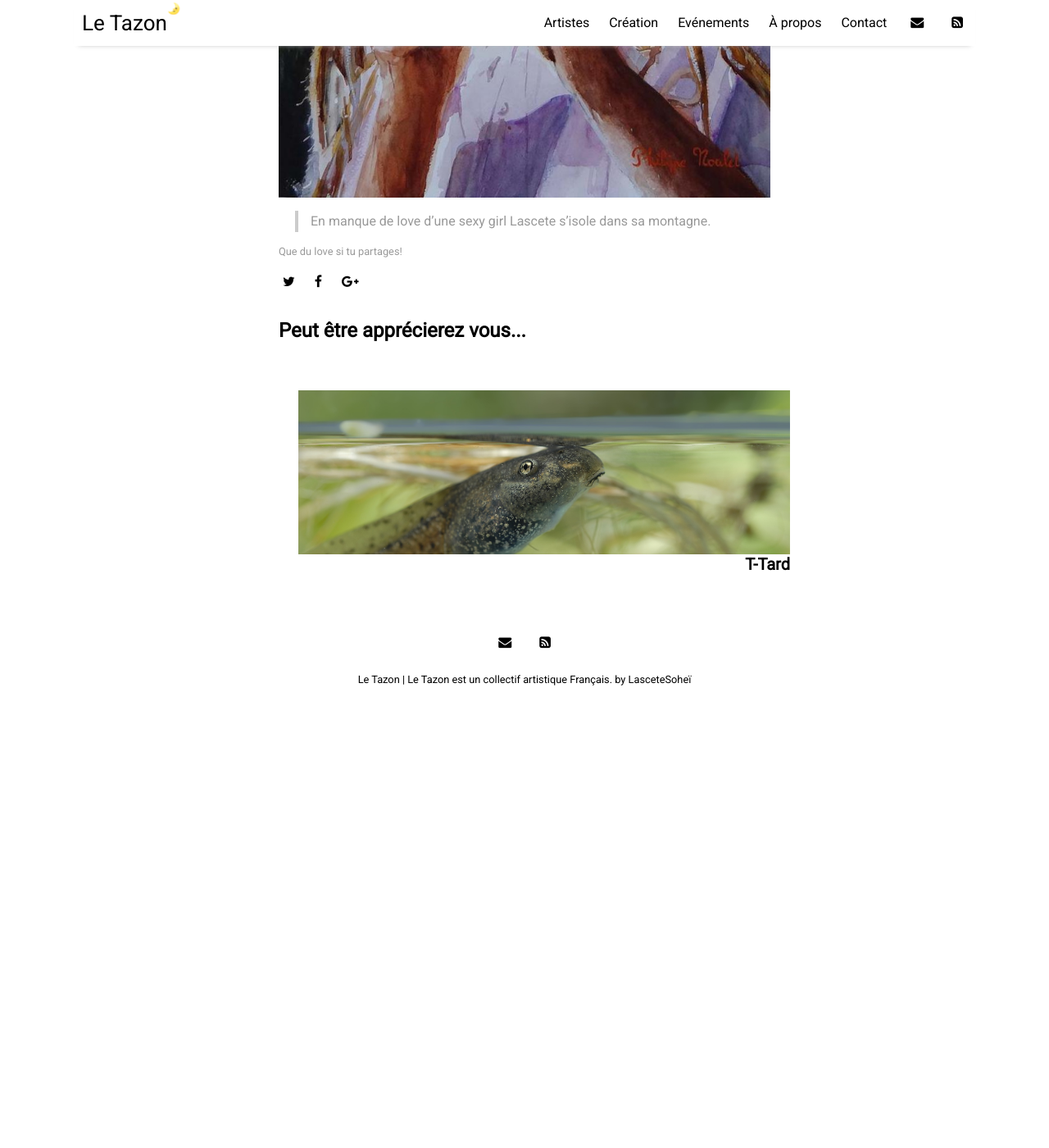
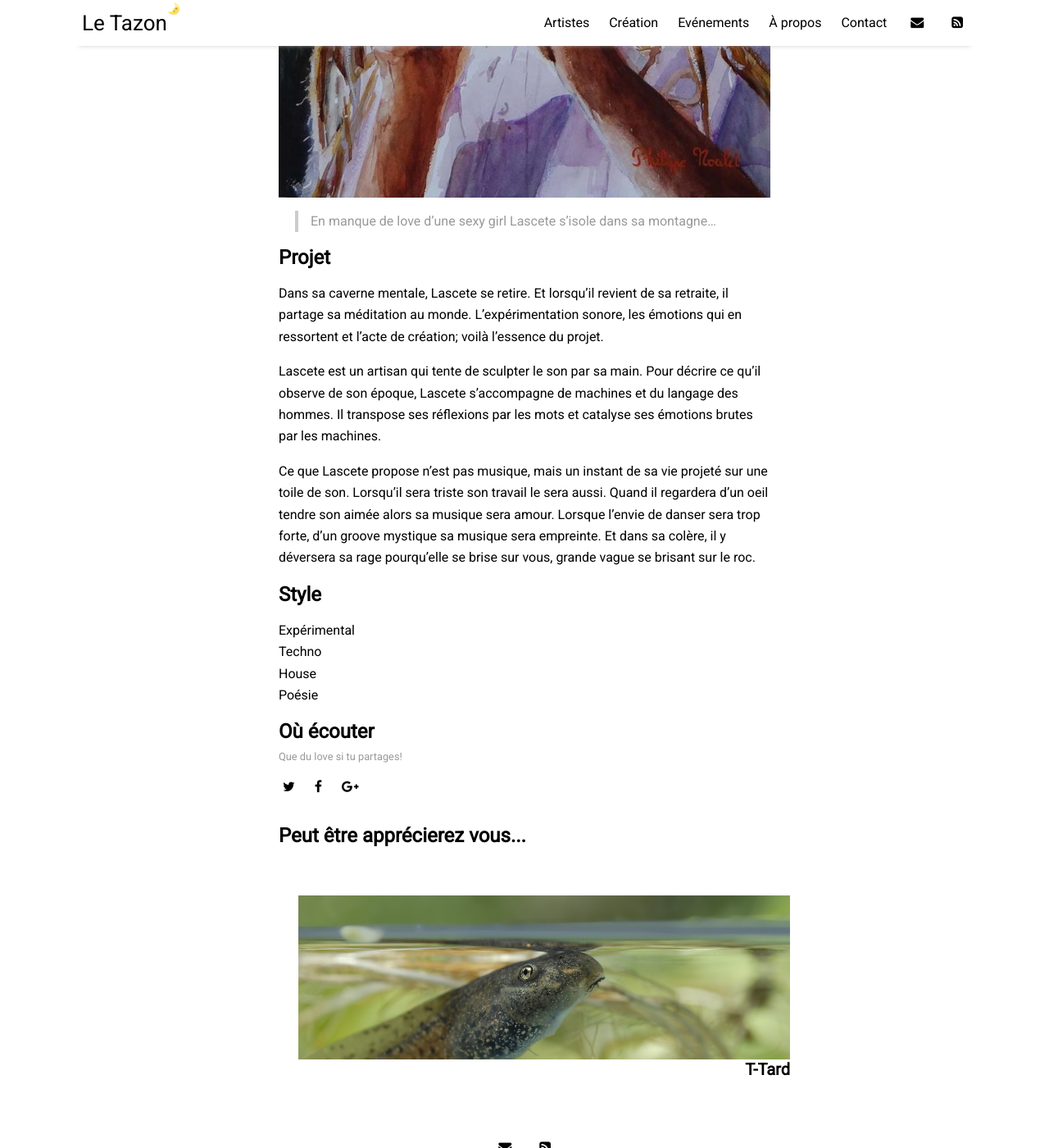
Before and after one commit to LasceteSohei/Le-Tazon, a Jekyll site: the page built from _posts/artistes/2018-06-16-lascete.md, in a window 1280 px wide and 1400 px high, scrolled down 705 px. Shown: the whole window at 82% size. Built offline with Jekyll 4.4.1, drawn with Linux system fonts in a browser that asks for light colours; nearby versions of some CDN libraries; before the commit the page ends 1572 px from its top, so only the background shows below that.

```diff
--- a/_posts/artistes/2018-06-16-lascete.md
+++ b/_posts/artistes/2018-06-16-lascete.md
@@ -7,4 +7,29 @@ tags: [artiste, présentation]
 image: artistes/Lascete.jpg
 ---
 
-> En manque de love d'une sexy girl Lascete s'isole dans sa montagne.
+> En manque de love d'une sexy girl Lascete s'isole dans sa montagne...
+
+## Projet ##
+
+Dans sa caverne mentale, Lascete se retire. Et lorsqu'il revient de sa retraite, il partage sa méditation au monde.
+L'expérimentation sonore, les émotions qui en ressortent et l'acte de création; voilà l'essence du projet.
+
+Lascete est un artisan qui tente de sculpter le son par sa main.
+Pour décrire ce qu'il observe de son époque, Lascete s'accompagne de machines et du langage des hommes.
+Il transpose ses réflexions par les mots et catalyse ses émotions brutes par les machines.
+
+Ce que Lascete propose n'est pas musique, mais un instant de sa vie projeté sur une toile de son.
+Lorsqu'il sera triste son travail le sera aussi.
+Quand il regardera d'un oeil tendre son aimée alors sa musique sera amour.
+Lorsque l'envie de danser sera trop forte, d'un groove mystique sa musique sera empreinte.
+Et dans sa colère, il y déversera sa rage pourqu'elle se brise sur vous, grande vague se brisant sur le roc.
+
+
+## Style ##
+
+Expérimental
+Techno
+House
+Poésie
+
+## Où écouter ##
```
Also changed, not shown: _posts/events/2018-06-21-ra-castel.md (added, +109 -0 lines), assets/img/events/ra.jpg (added).
